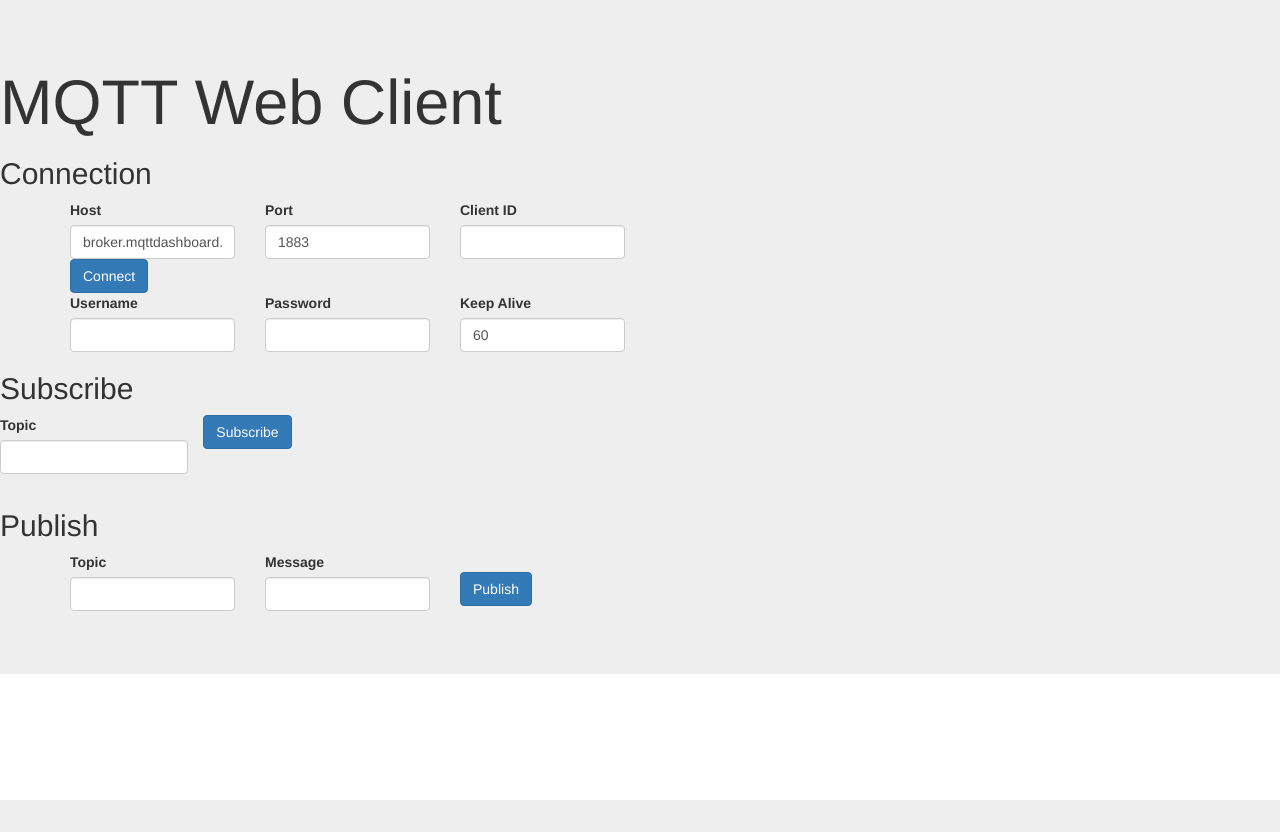
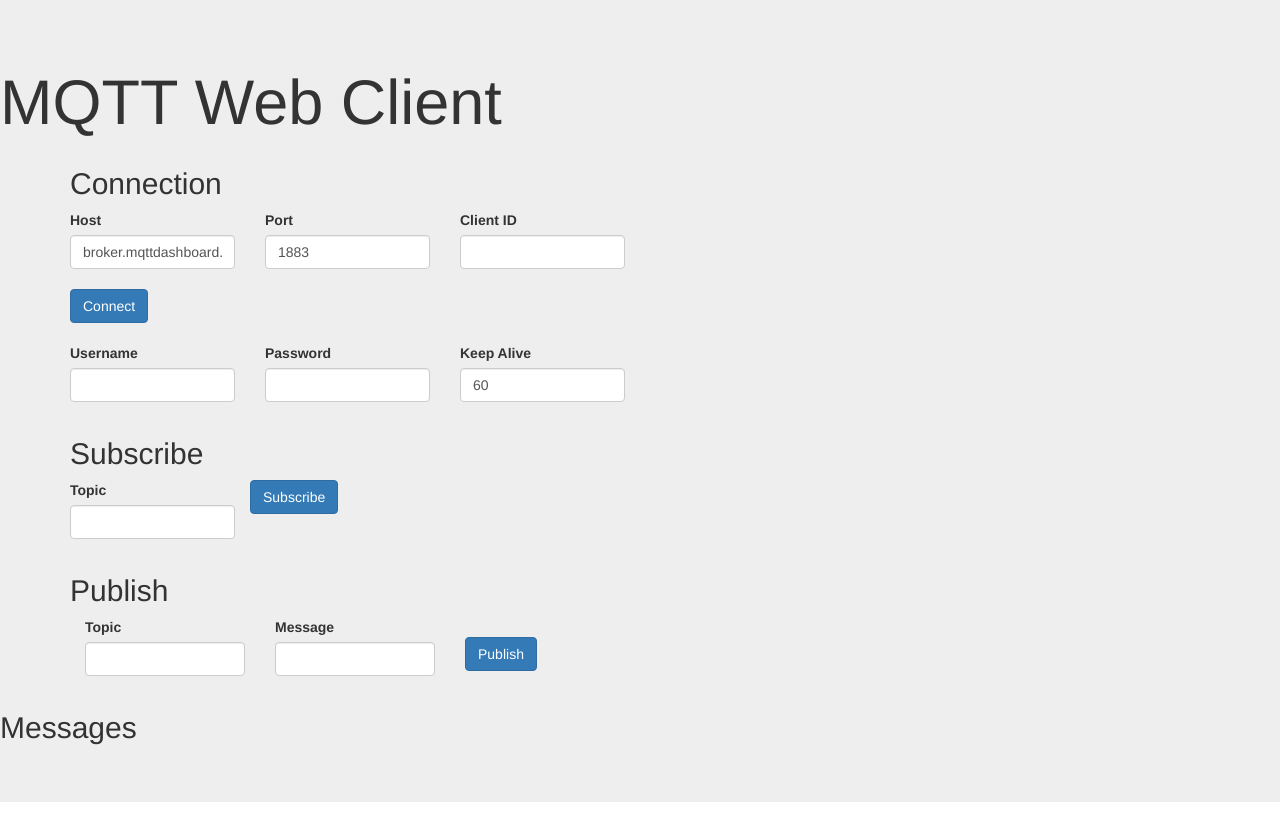
Before and after one commit to ahmad307/MQTT-Showcase, a Django app: page / in a window 1280 px wide. Before the commit the page ends 800 px from the top, so only its background shows below. Run offline with Django 3.2, Linux system fonts and the light colour scheme; parts of the project's set-up code (start-up, migrations or seed data) failed here and were passed over; some libraries are stand-ins or nearby versions.

Commit message:
Added Message retrieval

```diff
--- a/mqtt_showcase/mqtt/paho_client.py
+++ b/mqtt_showcase/mqtt/paho_client.py
@@ -15,6 +15,7 @@ class Connection:
         self.client.on_publish = self.on_publish
         self.client.on_message = self.on_message
         self.client_id = self.client._client_id
+        self.messages = []
 
         if username!=None and password!=None:
             self.client.username_pw_set(username,password)
@@ -35,7 +36,9 @@ class Connection:
 
     def on_message(self, client, userdata, msg):
         """Called when a message is published by a subscribed topic."""
-        print('message:', str(msg.payload).replace("b'",""))
+        message = str(msg.payload).replace("b'","")
+        print('message:', message)
+        self.messages.append(message)
 
     def connect(self, broker,port, keepalive):
         """Establishes a connection with the given host.
--- a/mqtt_showcase/mqtt/views.py
+++ b/mqtt_showcase/mqtt/views.py
@@ -1,6 +1,7 @@
 from django.shortcuts import render,HttpResponse
 from mqtt.paho_client import Connection
 import json
+import time
 
 # Global connection variable
 client = None
@@ -60,3 +61,10 @@ def post_disconnect(request):
         client.disconnect()
 
     return HttpResponse(json.dumps({}),content_type='application/json')
+
+def get_messages(request):
+    global client
+    messages = client.messages
+    time.sleep(1)
+    print("get_messages",messages)
+    return HttpResponse(json.dumps({'messages':messages}),content_type='appliaction/json')
--- a/mqtt_showcase/mqtt_showcase/urls.py
+++ b/mqtt_showcase/mqtt_showcase/urls.py
@@ -7,4 +7,5 @@ urlpatterns = [
     url(r'^$',include('mqtt.urls')),
     url(r'^ajaxconnect', views.post),
     url(r'^ajaxdisconnect',views.post_disconnect),
+    url(r'^get',views.get_messages),
 ]
--- a/mqtt_showcase/templates/mqtt/index.html
+++ b/mqtt_showcase/templates/mqtt/index.html
@@ -14,9 +14,9 @@
     <h1>MQTT Web Client</h1>
     <form method="POST" id="connection_form">
         {% csrf_token %}
-        <h2>Connection</h2>
         <input type="hidden" name="hiddenattr" value="connect"> <!-- Used as a unique attribute -->
         <div class="form-group container">
+            <h2>Connection</h2>
             <!-- Basic Info -->
             <div class="row">
                 <div class="col-xs-2">
@@ -32,6 +32,7 @@
                     <input type="text" class="form-control" id="client_id" name="client_id">
                 </div>
             </div>
+            <br>
             <!-- Connection Button -->
             <div class="row">
                 <div class="col-xs-2">
@@ -41,6 +42,7 @@
                     <h3 style="color: green" id="connection_result"></h3>
                 </div>
             </div>
+            <br>
 
             <!-- Aditional Info -->
             <div class="row">
@@ -61,22 +63,25 @@
     </form>
 
     <!-- Subscibe Section -->
-    <h2>Subscribe</h2>
     <form method="POST" id="subscribe_form">
         {% csrf_token %}
         <input type="hidden" name="hiddenattr" value="subscribe"> <!-- Used as a unique attribute -->
-        <div class="form-group row">
+        <div class="form-group container">
+            <h2>Subscribe</h2>
+            <div class="row">
                 <div class="col-xs-2">
                     <label for="subscribe_topic">Topic</label>
                     <input type="text" class="form-control" id="subscribe_topic" name="subscribe_topic">
                 </div>
                 <button class="btn btn-primary btn-md">Subscribe</button>
             </div>
+        </div>
     </form>
 
     <!-- Publish Section -->
     <form method="POST" id="publish_form">
         {% csrf_token %}
+        <div class="form-group container">
             <div class="row">
                 <h2 class="col-xs-1">Publish</h2>
             </div>
@@ -97,7 +102,15 @@
                     </div>
                 </div>
             </div>
+        </div>
     </form>
+
+    <!-- Messages Section -->
+    <h2>Messages</h2>
+    <div id="messages">
+        <!-- Empty list to be filled with messages -->
+        <ul id="messages_list"></ul>
+    </div>
 </div>
 </body>
 <script type="text/javascript">
@@ -122,6 +135,7 @@
         if ($('#message').val().length !== 0 && $('#topic').val().length !== 0){
             var frm = $('#publish_form');
             post_connect(frm);
+            get_messages();
         } else {
             window.alert('Enter valid Topic and Message.')
         }
@@ -132,6 +146,7 @@
         event.preventDefault();
         var frm = $('#subscribe_form');
         post_connect(frm);
+        window.alert('Topic Subscribed');
     })
 
     // Send POST request to the server with given form's data
@@ -143,11 +158,11 @@
             data:frm.serialize(),
 
             success: function (json) {
+                // Prompt the user if he's trying to publish without connection
                 if (json['message'] === 'Not Connected'){
-                    // Prompt the user if he's trying to publish without connection
                     window.alert('Please Connect First');
+                // Change connect button value if connection was established
                 } else if(document.activeElement.getAttribute('value') === 'connect') {
-                    // Change connect button value if connection was established
                     console.log('Ajax Connection success');
                     var pressed = document.getElementById('connect_btn');
                     $('#connect_btn').text('Disconnect');
@@ -175,5 +190,17 @@
             }
         });
     }
+
+    function get_messages() {
+        $.get("/get/", function (data, status) {
+            var size = data['messages'].length;
+            var item = data['messages'][size - 1];
+            $('#messages_list').prepend("<li>" + item + "</li>");
+            /*for (var i=0;i<data['messages'].length;i++){
+                var item = data['messages'][i];
+                $('#messages_list').prepend("<li>" + item + "</li>");
+            }*/
+        });
+    }
 </script>
 </html>
```
Lines whose indentation alone changed are shown as unchanged.
